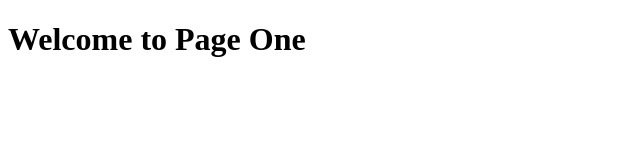
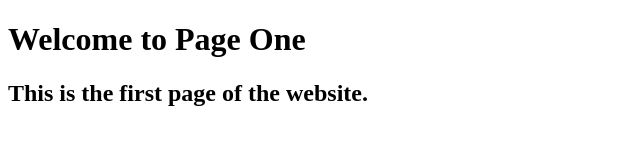
Before and after one commit to Vishnuvardhan-26/GITpractice-project, a plain HTML site: page PageOne.html in a window 1280 px wide. Shown: the whole page, without its empty margins (0-640 px from the left). Drawn offline with Linux system fonts and the light colour scheme.

Commit message:
added h2

```diff
--- a/PageOne.html
+++ b/PageOne.html
@@ -8,5 +8,6 @@
 </head>
 <body>
     <h1>Welcome to Page One</h1>
+    <h2>This is the first page of the website.</h2>
 </body>
 </html>
```
